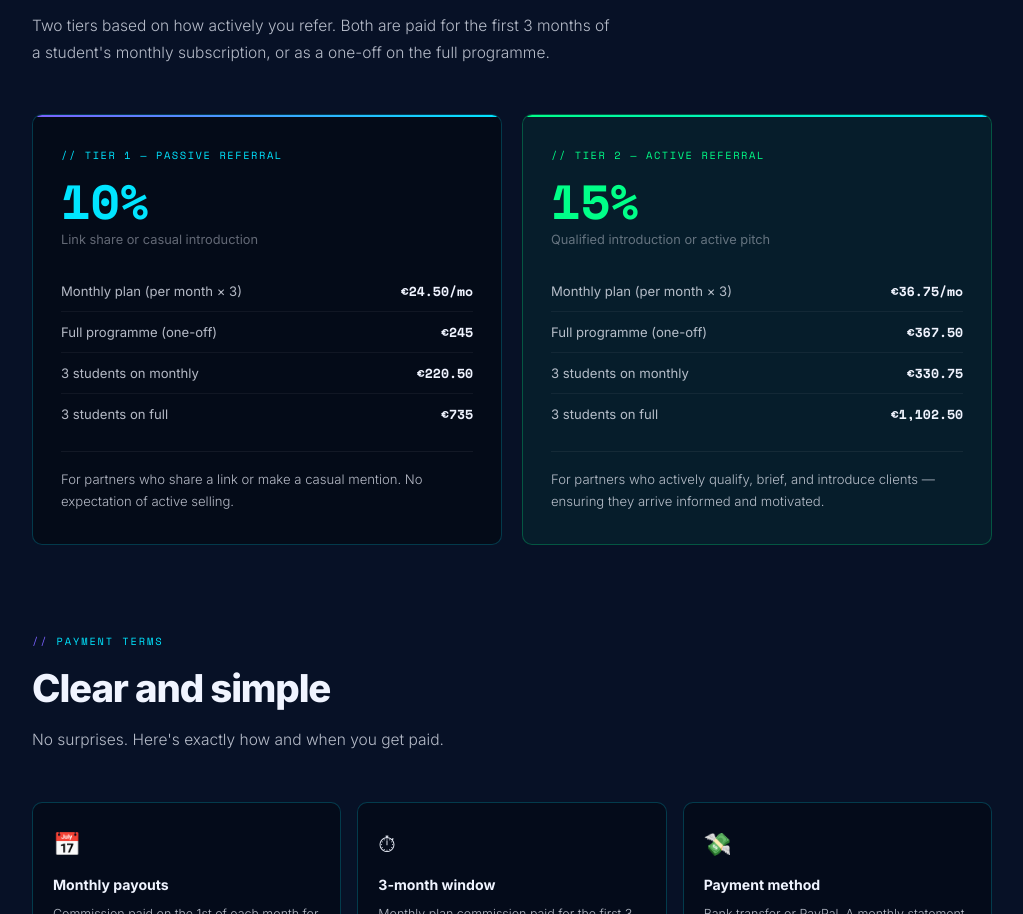
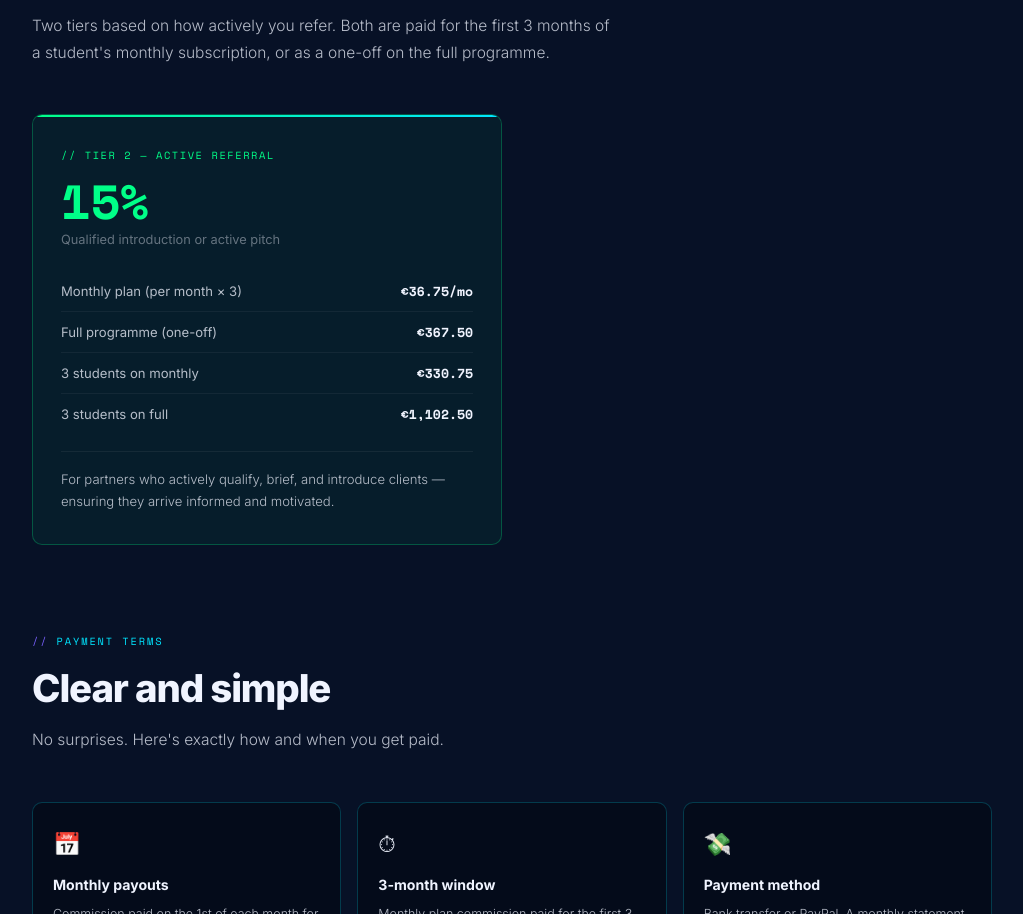
Before and after one commit to fluencyandrew/fluencyandrew, a plain HTML site: page referral_1.html in a window 1280 px wide. Shown: the part 2378-3292 px from the top of the page, without its empty margins (128-1151 px from the left). Drawn offline with nearby package versions, Linux system fonts and the light colour scheme.

Commit message:
Update referral_1.html

```diff
--- a/referral_1.html
+++ b/referral_1.html
@@ -388,18 +388,6 @@ footer a { color:var(--cyan); text-decoration:none; }
     <h2>What you earn</h2>
     <p class="section-sub">Two tiers based on how actively you refer. Both are paid for the first 3 months of a student's monthly subscription, or as a one-off on the full programme.</p>
     <div class="commission-grid">
-      <div class="commission-card passive">
-        <div class="commission-tier">// Tier 1 — Passive Referral</div>
-        <div class="commission-rate">10%</div>
-        <div class="commission-label">Link share or casual introduction</div>
-        <ul class="commission-examples">
-          <li><span>Monthly plan (per month × 3)</span><span>€24.50/mo</span></li>
-          <li><span>Full programme (one-off)</span><span>€245</span></li>
-          <li><span>3 students on monthly</span><span>€220.50</span></li>
-          <li><span>3 students on full</span><span>€735</span></li>
-        </ul>
-        <p class="commission-desc">For partners who share a link or make a casual mention. No expectation of active selling.</p>
-      </div>
       <div class="commission-card active">
         <div class="commission-tier">// Tier 2 — Active Referral</div>
         <div class="commission-rate">15%</div>
```
